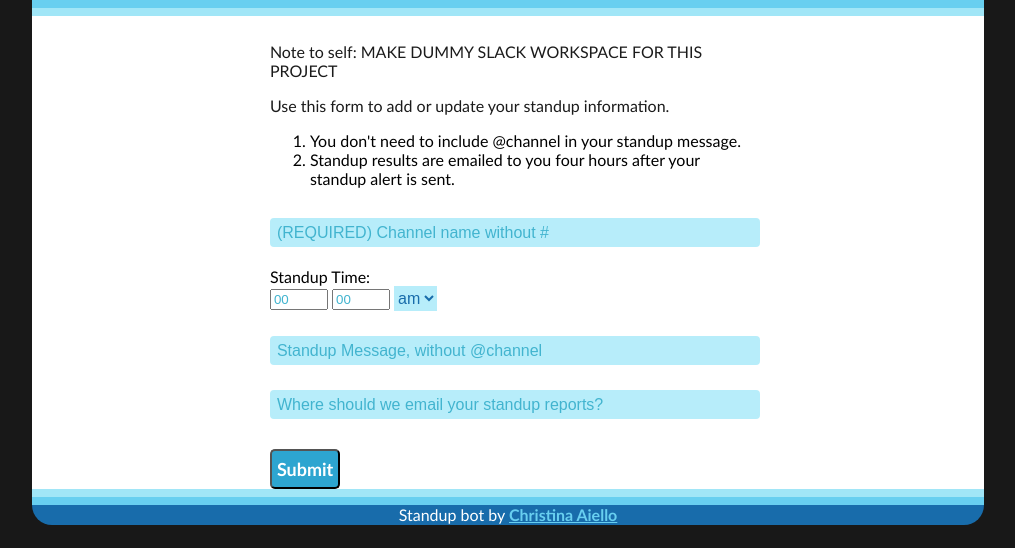
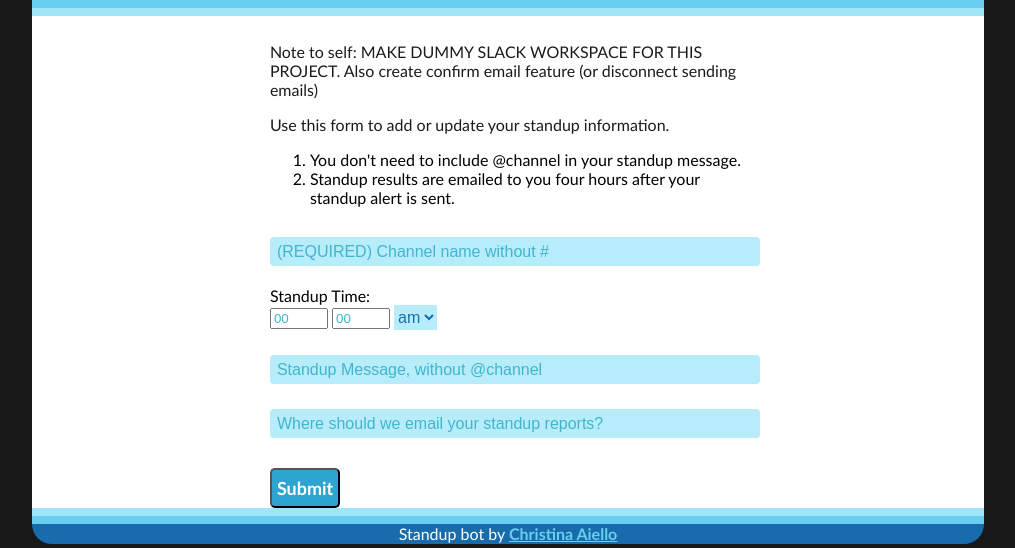
Before and after one commit to cjaiello/Slack-Standup-Report-Bot, a Flask app: page / in a window 1280 px wide. Shown: the part 71-619 px from the top of the page, without its empty margins (132-1147 px from the left). Run offline with Flask 2, Linux system fonts and the light colour scheme; parts of the project's set-up code (start-up, migrations or seed data) failed here and were passed over; some libraries are stand-ins or nearby versions.

```diff
--- a/templates/homepage.html
+++ b/templates/homepage.html
@@ -26,7 +26,7 @@
 		<form action="" method="post" class="form">
 			{{ form.csrf_token }}
 			<div class="directions">
-				<p>Note to self: MAKE DUMMY SLACK WORKSPACE FOR THIS PROJECT</p>
+				<p>Note to self: MAKE DUMMY SLACK WORKSPACE FOR THIS PROJECT. Also create confirm email feature (or disconnect sending emails)</p>
 				<p>Use this form to add or update your standup information.</p>
 
 				<ol>
```
